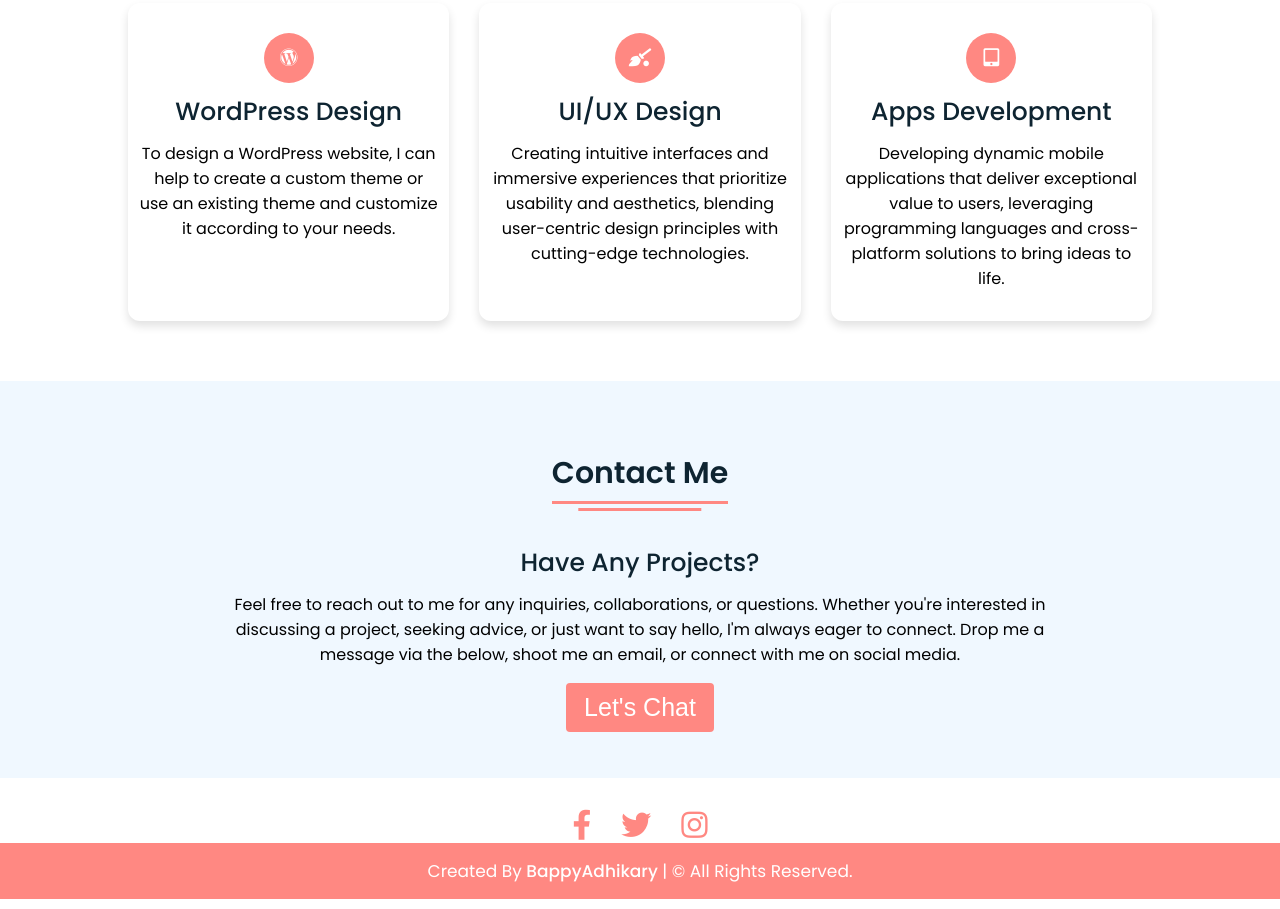
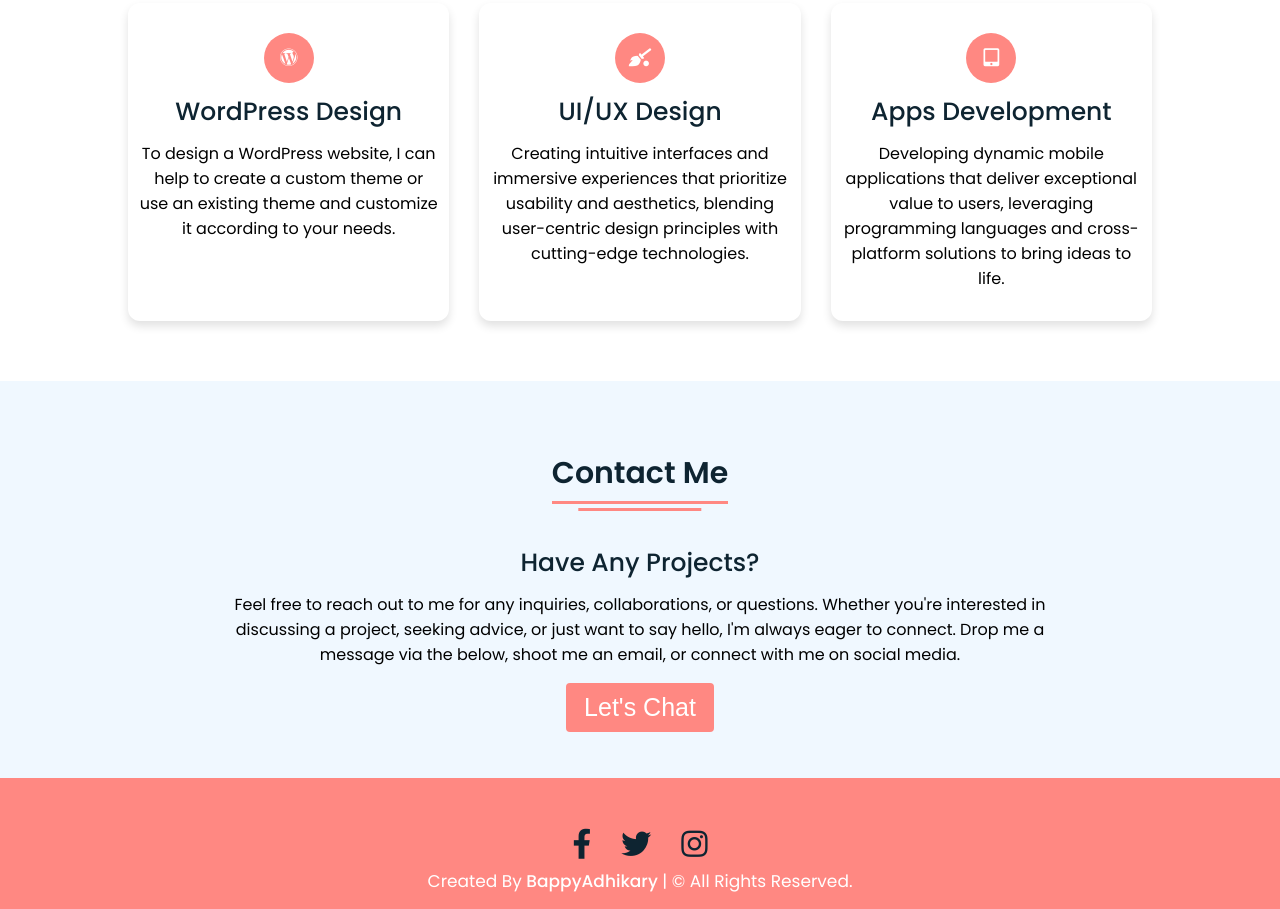
Before and after one commit to BappyBiplob/university-KSA-project, a plain HTML site: page index.html in a window 1280 px wide. Shown: the part 2598-3507 px from the top of the page. Drawn offline with Linux system fonts and the light colour scheme.

Commit message:
first commit

```diff
--- a/index.html
+++ b/index.html
@@ -170,14 +170,19 @@
       </div>
     </div>
   </section>
-  <div class="media-icons">
+  <!-- <div class="media-icons">
     <a href="#"><i class="fab fa-facebook-f"></i></a>
     <a href="#"><i class="fab fa-twitter"></i></a>
     <a href="#"><i class="fab fa-instagram"></i></a>
-  </div>
+  </div> -->
 
   <!-- Footer Section Start -->
   <footer>
+    <div class="media-icons">
+      <a href="#"><i class="fab fa-facebook-f"></i></a>
+      <a href="#"><i class="fab fa-twitter"></i></a>
+      <a href="#"><i class="fab fa-instagram"></i></a>
+    </div>
     <div class="text">
       <span>Created By <a href="#">BappyAdhikary</a> | © All Rights Reserved.</span>
     </div>
--- a/style.css
+++ b/style.css
@@ -93,14 +93,14 @@ nav.sticky .menu a:hover{
   }
 
   .media-icons a {
-    color: var(--primary-color);
+    color: var(--black-color);
     font-size: 30px;
     margin: 0 15px;
-    transition: color 0.3s ease; /* Adding transition effect */
+    transition: color 0.3s ease;
   }
 
   .media-icons a:hover {
-    color: #ff8882; /* Changing color on hover */
+    color: #ffffff;
   }
 
 /* side navigation Menu Button CSS */
@@ -451,7 +451,7 @@ footer .text span a:hover{
      left:-100%;
      top:0;
      background:var(--primary-color);
-     height:100vh;
+     height:60vh;
      max-width: 400px;
      width:100%;
      padding-top:60px;
```
